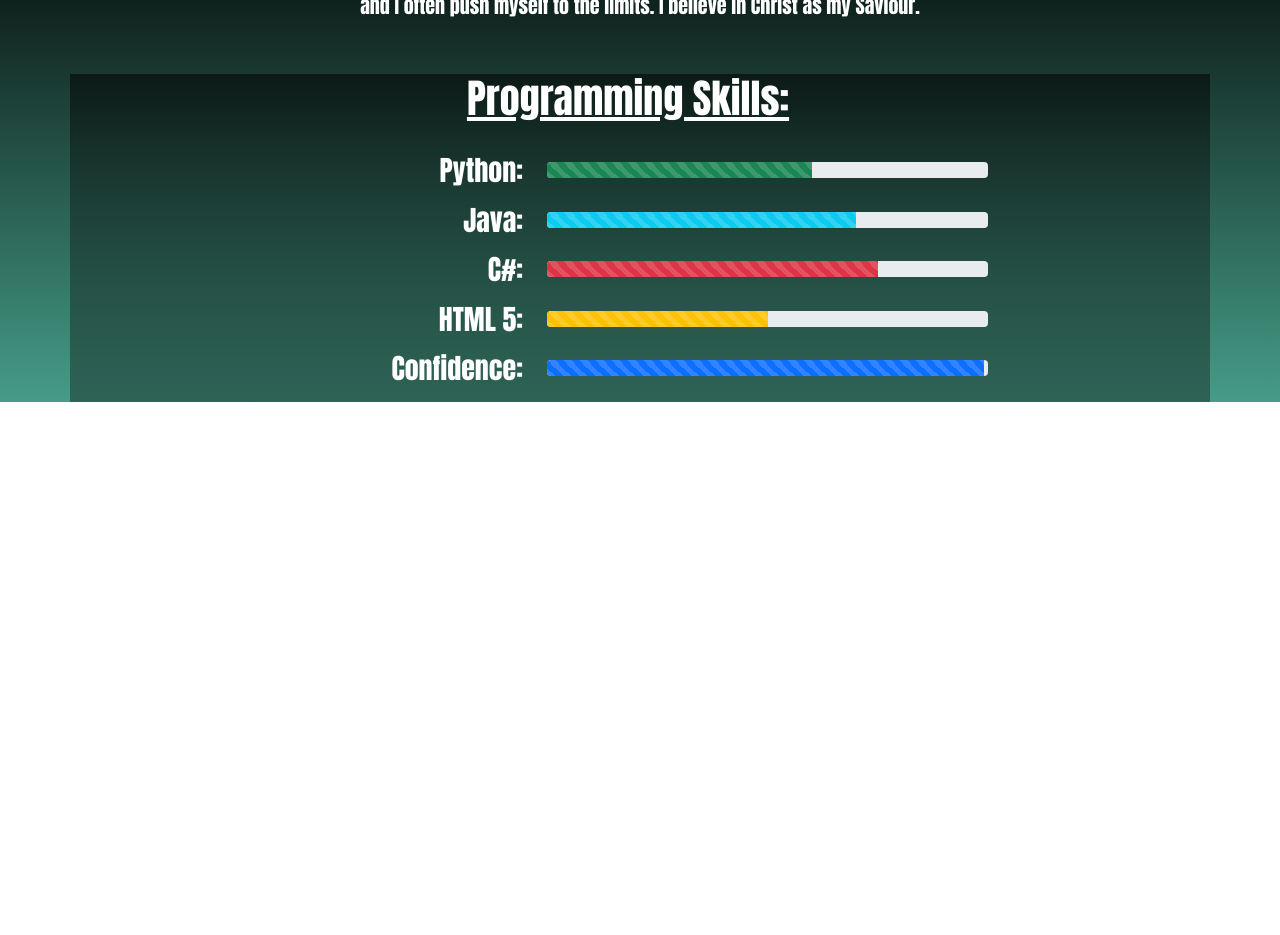
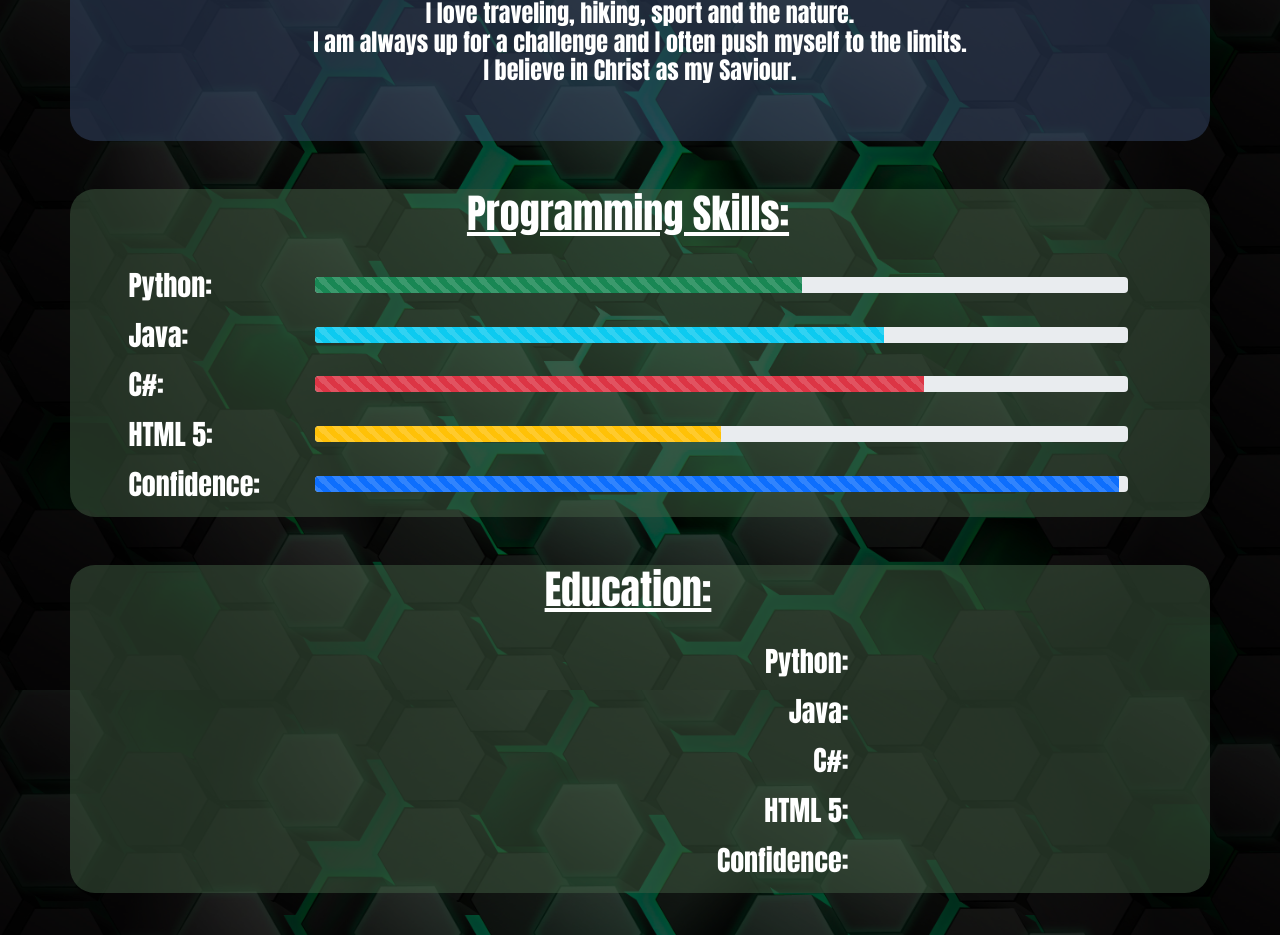
Before and after one commit to WietsBehr/Online-CV, a plain HTML site: page index.html in a window 1280 px wide. Shown: the part 910-1845 px from the top of the page. Before the commit the page ends 1312 px from the top, so only its background shows below. Drawn offline with nearby package versions, Linux system fonts and the light colour scheme.

Commit message:
Add files via upload
Format changes and Footer

```diff
--- a/index.html
+++ b/index.html
@@ -23,68 +23,117 @@
         <div class="arrow" style="align-content: center;"> <img src="static/arrow-gfd1aee078_1280.png" alt="" style="height: 1.5rem; justify-self: center;"></div>
     </section>
     <section id="middel">
-        <div class="container w-100px center center"><br>
-            <div class="row justify-content-center">
+        <div class="container w-30px center center justify-content-center"><br>
+            <div id="WhoAmI" class="row justify-content-center mb-5">
                 <div class="text-center mb-5">
-                    <h1>Who Am I:</h1>
-                    <h5>I am interrested in programming and software development. I love traveling, hiking, sport and the nature. I am always up for a challenge and I often push myself to the limits. I believe in Christ as my Saviour.</h5>
+                    <h1 style="text-decoration: underline;">Who Am I:</h1>
+                    <h4>I am interrested in programming and software development. <br>I love traveling, hiking, sport and the nature. <br>I am always up for a challenge and I often push myself to the limits. <br>I believe in Christ as my Saviour.</h5>
                 </div>
             </div>
-            <div class="row p-skills">
+            <div class="row p-skills mb-5">
                 <div class="row justify-content-center text-center mb-4" style="text-decoration: underline;"><h1>Programming Skills:</h1></div>
-                <div class="row justify-content-start">
-                    <div class="col-5 text-end mb-2">
+                <div class="row justify-content-center">
+                    <div class="col-sm-2 text-start mb-2">
                     <h3>Python: </h3>
                     </div>
-                    <div class="col-5 mt-2">
+                    <div class="col-sm-9 mt-2">
                         <div class="progress">
-                            <div class="progress-bar bg-success progress-bar-striped progress-bar-animated" role="progressbar" aria-valuenow="75" aria-valuemin="0" aria-valuemax="100" style="width: 60%"></div>
+                            <div class="progress-bar bg-success progress-bar-striped progress-bar-animated" role="progressbar" aria-valuenow="75" aria-valuemin="0" aria-valuemax="150" style="width: 60%"></div>
                         </div>
                     </div>
                 </div>
-                <div class="row justify-content-start">
-                    <div class="col-5 text-end mb-2">
+                <div class="row justify-content-center">
+                    <div class="col-sm-2 text-start mb-2">
                     <h3>Java: </h3>
                     </div>
-                    <div class="col-5 mt-2">
+                    <div class="col-sm-9 mt-2">
                         <div class="progress">
                             <div class="progress-bar bg-info progress-bar-striped progress-bar-animated" role="progressbar" aria-valuenow="75" aria-valuemin="0" aria-valuemax="100" style="width: 70%"></div>
                         </div>
                     </div>
                 </div>
-                <div class="row justify-content-start">
-                    <div class="col-5 text-end mb-2">
+                <div class="row justify-content-center">
+                    <div class="col-sm-2 text-start mb-2">
                     <h3>C#: </h3>
                     </div>
-                    <div class="col-5 mt-2">
+                    <div class="col-sm-9 mt-2">
                         <div class="progress">
                             <div class="progress-bar bg-danger progress-bar-striped progress-bar-animated" role="progressbar" aria-valuenow="75" aria-valuemin="0" aria-valuemax="100" style="width: 75%"></div>
                         </div>
                     </div>
                 </div>
-                <div class="row justify-content-start">
-                    <div class="col-5 text-end mb-2">
+                <div class="row justify-content-center">
+                    <div class="col-sm-2 text-start mb-2">
                     <h3>HTML 5: </h3>
                     </div>
-                    <div class="col-5 mt-2">
+                    <div class="col-sm-9 mt-2">
                         <div class="progress">
                             <div class="progress-bar bg-warning progress-bar-striped progress-bar-animated" role="progressbar" aria-valuenow="75" aria-valuemin="0" aria-valuemax="100" style="width: 50%"></div>
                         </div>
                     </div>
                 </div>
-                <div class="row justify-content-start">
-                    <div class="col-5 text-end mb-2">
+                <div class="row justify-content-center">
+                    <div class="col-sm-2 text-start mb-2">
                     <h3>Confidence: </h3>
                     </div>
-                    <div class="col-5 mt-2">
+                    <div class="col-sm-9 mt-2">
                         <div class="progress">
                             <div class="progress-bar bg-primary progress-bar-striped progress-bar-animated" role="progressbar" aria-valuenow="75" aria-valuemin="0" aria-valuemax="100" style="width: 99%"></div>
                         </div>
                     </div>
                 </div>
             </div>
+            <div class="row p-skills mb-5">
+                <div class="row justify-content-center text-center mb-4" style="text-decoration: underline;"><h1>Education:</h1></div>
+                <div class="row justify-content-center">
+                    <div class="col-5 text-end mb-2">
+                    <h3>Python: </h3>
+                    </div>
+                </div>
+                <div class="row justify-content-center">
+                    <div class="col-5 text-end mb-2">
+                    <h3>Java: </h3>
+                    </div>
+                </div>
+                <div class="row justify-content-center">
+                    <div class="col-5 text-end mb-2">
+                    <h3>C#: </h3>
+                    </div>
+                </div>
+                <div class="row justify-content-center">
+                    <div class="col-5 text-end mb-2">
+                    <h3>HTML 5: </h3>
+                    </div>
+                </div>
+                <div class="row justify-content-center">
+                    <div class="col-5 text-end mb-2">
+                    <h3>Confidence: </h3>
+                    </div>
+                </div>
+            </div>
         </div>
     </section>
+    <section  id="middel2">
+
+    </section>
+    <footer>
+        <div id="footer">
+            <div class="info-box text-center justify-content-center" >
+                <div>
+                    <a href="https://www.instagram.com/behrwiets/" class="btn"><img src="static/instagram.png"></a>
+                    <a href="https://twitter.com/Wiets09" class="btn"><img src="static/twitter.png"></a>
+                    <a href="https://www.linkedin.com/in/wiets-behr-829a101b2/" class="btn"><img src="static/linkedin.png"></a>
+                    <a href="mailto:wietsiebehr9@gmail.com" class="btn"><img src="static/email.png"></a>
+                </div>
+                <div class="footnote">
+                    <span class="highlight text-light">WIETCHE BEHR©2021</span>
+                </div>
+            </div>
+        </div>
+
+
+
+    </footer>
 </body>
 <script src="https://cdn.jsdelivr.net/npm/bootstrap@5.1.3/dist/js/bootstrap.bundle.min.js" integrity="sha384-ka7Sk0Gln4gmtz2MlQnikT1wXgYsOg+OMhuP+IlRH9sENBO0LRn5q+8nbTov4+1p" crossorigin="anonymous"></script>
 
--- a/style.css
+++ b/style.css
@@ -3,6 +3,10 @@ body
     margin: 0;
     padding: 0;
     font-family: 'Lucida Sans';
+    background: linear-gradient(rgba(0,0,0,0.6), rgba(0,0,0,0.6)),url('static/2816463.jpg');
+    background-attachment: fixed;
+    background-size: cover;
+    background-position: center;
 
 }
 
@@ -11,10 +15,7 @@ body
 {
     display: flex;
     height: 100vh;
-    background: linear-gradient(rgba(0,0,0,0.6), rgba(0,0,0,0.6)),url('static/2816463.jpg');
-    background-attachment: fixed;
-    background-size: cover;
-    background-position: center;
+
 }
 
 .user-box
@@ -112,16 +113,33 @@ body
 #middel
 {
 
-    background: linear-gradient(rgba(0,0,0,1), rgba(49, 146, 122, 0.9));
+    /* background: linear-gradient(rgba(0,0,0,1), rgba(49, 146, 122, 0.9)); */
     background-size: cover;
     background-position: center;
     font-family: Impact, Haettenschweiler, 'Arial Narrow Bold';
     color: #fff;
     text-align: center;
 }
+#WhoAmI
+{
+    background:rgba(55, 73, 107, 0.5);
+    border-radius: 25px;
+}
 
+.p-skills
+{
+    background:rgba(66, 94, 68, 0.5);
+    border-radius: 25px;
+}
 
-  .p-skills
-  {
-    background: linear-gradient(rgba(0, 0, 0, 0.548), rgba(43, 92, 80, 0.9));
-  }
+  /*---------------------------Footer-------------------------*/
+
+#footer
+{
+    background-color: rgb(83, 80, 80);
+}
+
+#footer img:hover
+{
+    filter: invert(1);
+}
```
Also changed, not shown: static/email.png (added), static/instagram.png (added), static/linkedin.png (added), static/twitter.png (added).
